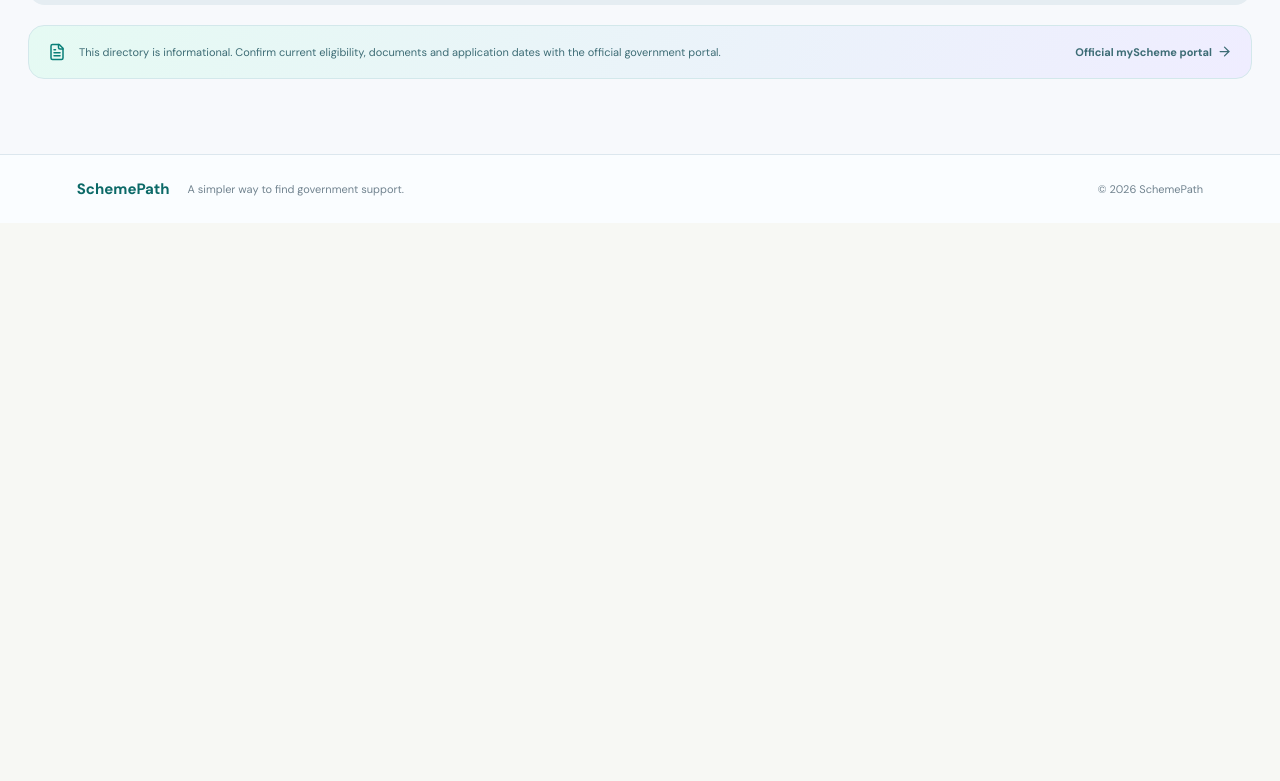
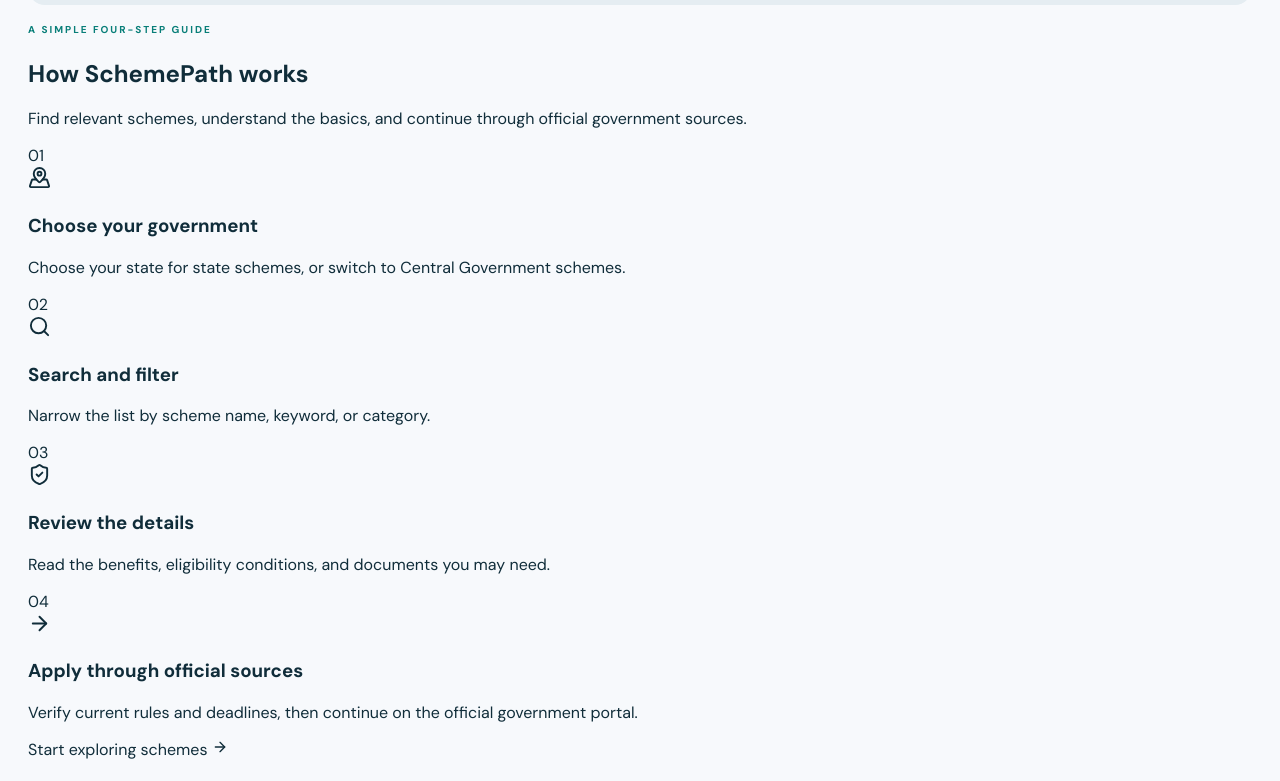
Before and after one commit to pavanvenkatkumarnuni-commits/schemepath, a React (Vite) app: page / in a window 1280 px wide. Shown: the part 1439-2220 px from the top of the page. Before the commit the page ends 1662 px from the top, so only its background shows below. Built offline with nearby package versions, Linux system fonts and the light colour scheme.

Commit message:
Add working How it works section and navigation target

```diff
--- a/App.tsx
+++ b/App.tsx
@@ -135,6 +135,17 @@ export default function App() {
           : visible.length > 0 ? <><div className="results-line"><span>{isTe ? 'కనిపిస్తున్న పథకాలు' : 'Schemes listed'}</span><strong>{visible.length}</strong><span className="results-context">{mode === 'central' ? (isTe ? 'కేంద్ర ప్రభుత్వం' : 'Central Government') : state}</span></div><div className="scheme-grid">{visible.map((scheme) => <SchemeCard key={scheme.id} scheme={scheme} language={language} onOpen={setSelected}/>)}</div></>
           : <div className="empty-panel"><div className="empty-icon"><Search size={27}/></div><h3>{isTe ? 'పథకాలు కనబడలేదు' : 'No schemes found for this selection'}</h3><p>{mode === 'state' ? (isTe ? 'ఈ రాష్ట్రానికి ఇంకా పథకాలు జోడించలేదు. అధికారిక వనరును చూడండి.' : 'There are no state schemes in this catalogue for the selected state yet. Check the official directory for a complete listing.') : (isTe ? 'వేరే పదంతో వెతకండి.' : 'Try another keyword or clear the category filter.')}</p>{mode === 'state' && <a className="official-button" href="https://www.myscheme.gov.in/" target="_blank" rel="noreferrer">{isTe ? 'అధికారిక పథకాల జాబితా' : 'Visit official scheme directory'} <ArrowRight size={17}/></a>}</div>}
 
+          <section id="how-it-works" className="how-it-works">
+            <div className="how-heading"><span className="eyebrow">{isTe ? 'సులభమైన నాలుగు దశలు' : 'A SIMPLE FOUR-STEP GUIDE'}</span><h2>{isTe ? 'SchemePath ఎలా పనిచేస్తుంది' : 'How SchemePath works'}</h2><p>{isTe ? 'మీకు సరిపోయే పథకాలను కనుగొని, అధికారిక వివరాలను నిర్ధారించుకోండి.' : 'Find relevant schemes, understand the basics, and continue through official government sources.'}</p></div>
+            <div className="how-steps">
+              <article className="how-step"><span className="how-number">01</span><div className="how-step-icon"><MapPinned size={23}/></div><h3>{isTe ? 'ప్రభుత్వాన్ని ఎంచుకోండి' : 'Choose your government'}</h3><p>{isTe ? 'రాష్ట్ర పథకాల కోసం మీ రాష్ట్రాన్ని ఎంచుకోండి లేదా కేంద్ర పథకాలను చూడండి.' : 'Choose your state for state schemes, or switch to Central Government schemes.'}</p></article>
+              <article className="how-step"><span className="how-number">02</span><div className="how-step-icon"><Search size={23}/></div><h3>{isTe ? 'వెతికి వడపోసుకోండి' : 'Search and filter'}</h3><p>{isTe ? 'పథకం పేరు లేదా వర్గం ఆధారంగా మీ ఎంపికలను తగ్గించండి.' : 'Narrow the list by scheme name, keyword, or category.'}</p></article>
+              <article className="how-step"><span className="how-number">03</span><div className="how-step-icon"><ShieldCheck size={23}/></div><h3>{isTe ? 'వివరాలు పరిశీలించండి' : 'Review the details'}</h3><p>{isTe ? 'అర్హత, అవసరమైన పత్రాలు, ప్రయోజనాలను జాగ్రత్తగా చదవండి.' : 'Read the benefits, eligibility conditions, and documents you may need.'}</p></article>
+              <article className="how-step"><span className="how-number">04</span><div className="how-step-icon"><ArrowRight size={23}/></div><h3>{isTe ? 'అధికారికంగా కొనసాగండి' : 'Apply through official sources'}</h3><p>{isTe ? 'తాజా నియమాలు, గడువులు నిర్ధారించి అధికారిక పోర్టల్‌లో దరఖాస్తు చేయండి.' : 'Verify current rules and deadlines, then continue on the official government portal.'}</p></article>
+            </div>
+            <a className="how-back-link" href="#schemes">{isTe ? 'పథకాలను అన్వేషించడం ప్రారంభించండి' : 'Start exploring schemes'} <ArrowRight size={16}/></a>
+          </section>
+
           <div className="catalogue-footer"><FileText size={18}/><p>{isTe ? 'ఈ జాబితా సమాచార సహాయార్థం మాత్రమే. అర్హత, పత్రాలు, దరఖాస్తు గడువులు అధికారిక ప్రభుత్వ పోర్టల్‌లో నిర్ధారించండి.' : 'This directory is informational. Confirm current eligibility, documents and application dates with the official government portal.'}</p><a href="https://www.myscheme.gov.in/" target="_blank" rel="noreferrer">{isTe ? 'myScheme అధికారిక పోర్టల్' : 'Official myScheme portal'} <ArrowRight size={15}/></a></div>
         </section>
       </main>
```
